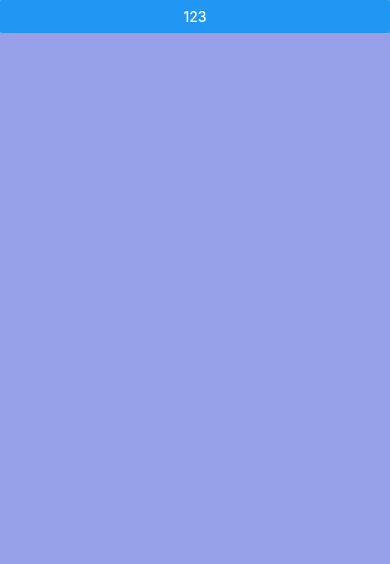
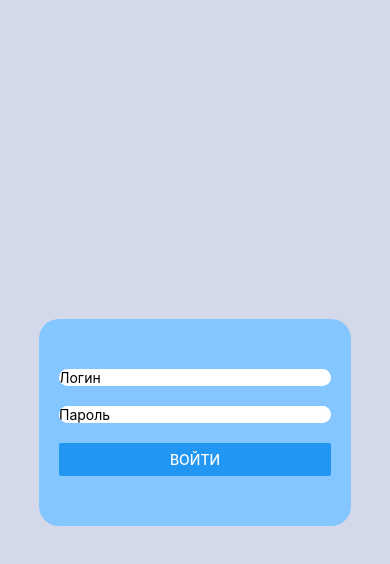
Before and after one commit to timager/moap_pay, a React Native app: screen / in a window 390 px wide. Shown: the top 564 px of the page. Built offline with nearby package versions, Linux system fonts and the light colour scheme.

Commit message:
login page now so pretty

```diff
--- a/components/Styles.js
+++ b/components/Styles.js
@@ -2,14 +2,34 @@ import {StyleSheet, Dimensions} from 'react-native';
 
 export let styles = StyleSheet.create(
     {
-        bgBlue: {
-            backgroundColor: '#95a0e8',
+        bgColor: {
+            backgroundColor: '#d4d9ea',
         },
-        heightFull:{
+        heightFull: {
             height: Dimensions.get("window").height
         },
-        defaultFont:{
+        defaultFont: {
             fontSize: 30,
+        },
+        containerCenter: {
+            flex: 1,
+            flexDirection: 'row',
+            alignItems: 'center',
+            justifyContent: 'center'
+        },
+        form: {
+            backgroundColor: '#84c6ff',
+            width: Dimensions.get("window").width * 0.8,
+            paddingLeft: 20,
+            paddingRight: 20,
+            paddingTop: 50,
+            paddingBottom: 50,
+            borderRadius: 20
+        },
+        formInput:{
+            borderRadius: 10,
+            marginBottom: 20,
+            backgroundColor: 'white'
         }
     },
 );
--- a/components/pages/LoginPage.js
+++ b/components/pages/LoginPage.js
@@ -1,12 +1,16 @@
-import {View, Text, Button} from 'react-native';
+import {View, Text, Button, TextInput} from 'react-native';
 import React, {Component} from 'react';
 import {styles} from '../Styles'
 
 class LoginPage extends Component {
     render() {
         return (
-            <View style={[styles.heightFull, styles.bgBlue]}>
-                <Button style={styles.defaultFont} title={"123"}/>
+            <View style={[styles.heightFull, styles.bgColor,styles.containerCenter]}>
+                <View style={styles.form}>
+                    <TextInput style={styles.formInput} placeholder={"Логин"}/>
+                    <TextInput style={styles.formInput} placeholder={"Пароль"}/>
+                    <Button title={"Войти"} onPress={()=>{}}/>
+                </View>
             </View>
         );
     }
--- a/package.json
+++ b/package.json
@@ -10,9 +10,9 @@
     "lint": "eslint ."
   },
   "dependencies": {
-    "react": "16.11.0",
-    "react-native": "0.62.2",
-    "react-native-camera": "^3.23.1"
+    "react": "latest",
+    "react-native": "latest",
+    "react-native-camera": "latest"
   },
   "devDependencies": {
     "@babel/core": "7.9.0",
```
Also changed, not shown: 2 other files (tests, documents, lock files or other folders).
